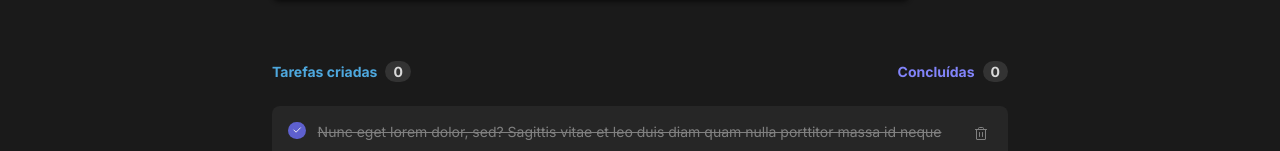
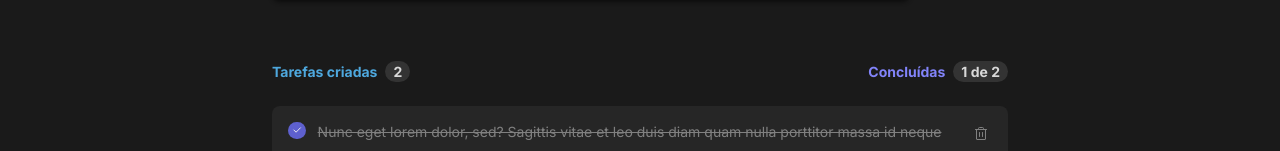
Before and after one commit to enias-oliveira/toDo-List, a React (Vite) app: page / in a window 1280 px wide. Shown: the part 229-380 px from the top of the page. Built offline with nearby package versions, Linux system fonts and the light colour scheme.

Commit message:
feat: implements created and completed task count

```diff
--- a/src/App.tsx
+++ b/src/App.tsx
@@ -52,10 +52,14 @@ export const App = () => {
         <div className={styles.tasks}>
           <header>
             <strong className={styles.createdTasksCount}>
-              Tarefas criadas<span>0</span>
+              Tarefas criadas<span>{tasks.length}</span>
             </strong>
             <strong className={styles.completedTasksCount}>
-              Concluídas<span>0</span>
+              Concluídas
+              <span>
+                {tasks.reduce((acc, cur) => (cur.completed ? acc + 1 : acc), 0)}{' '}
+                de {tasks.length}
+              </span>
             </strong>
           </header>
           <main>
```
